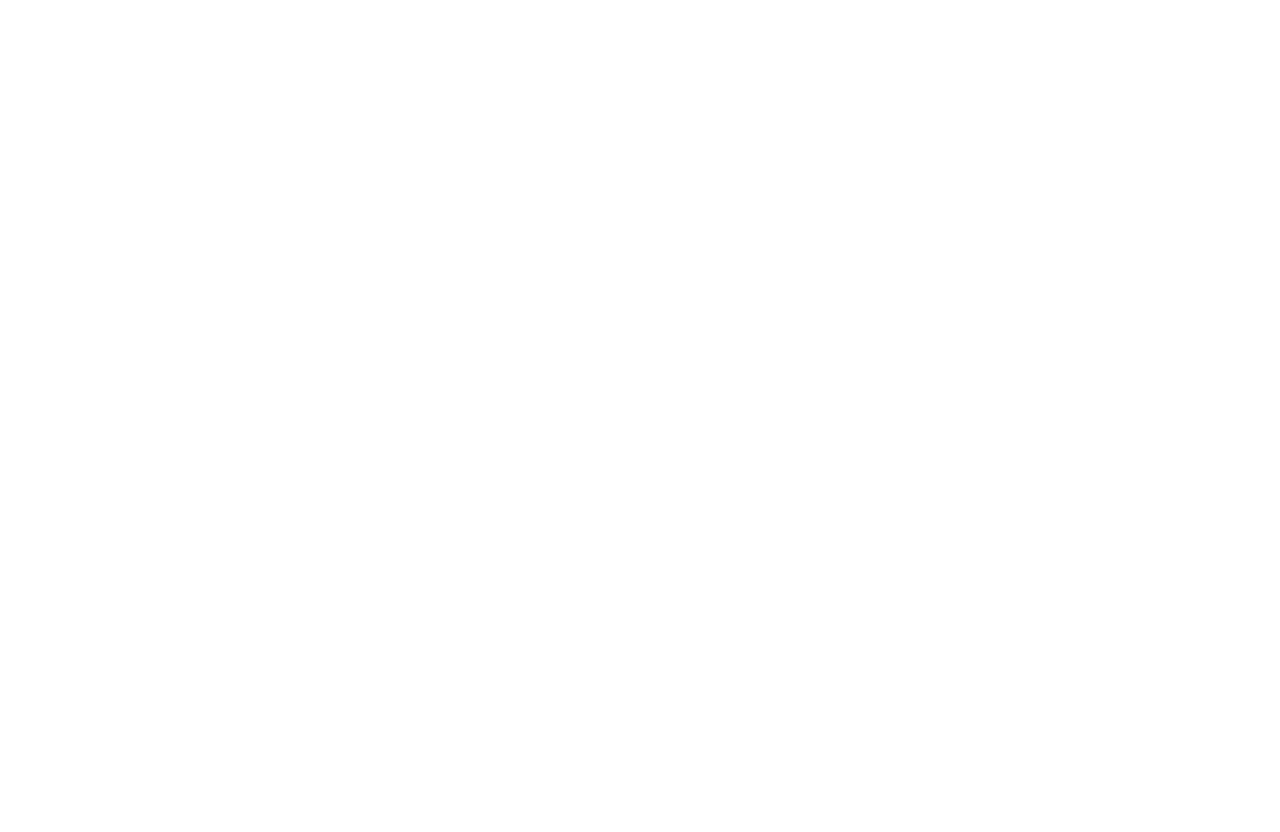
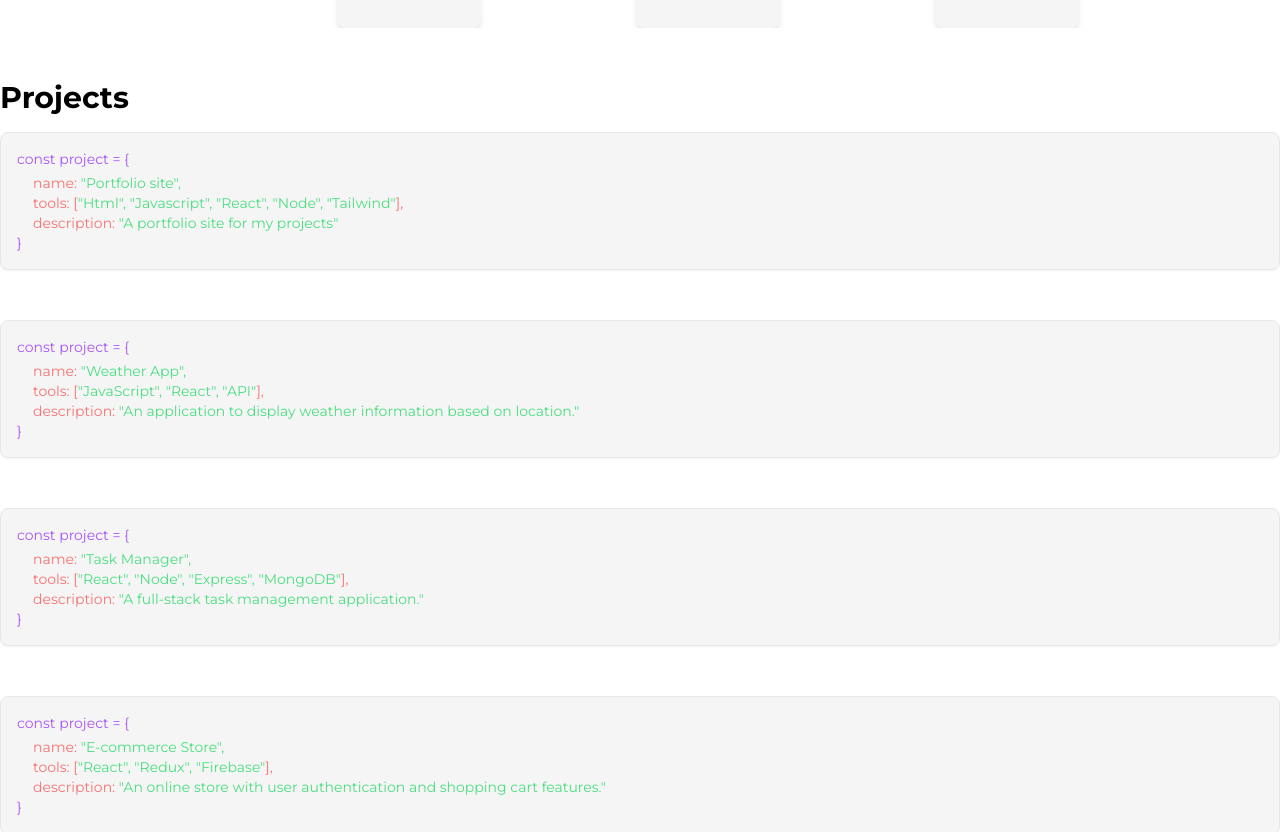
Before and after one commit to EnstromJohan/Portfolio, a React (Create React App) app in the folder react-site/: page / in a window 1280 px wide. Shown: the part 3320-4152 px from the top of the page. Before the commit the page ends 3804 px from the top, so only its background shows below. Built offline with nearby package versions, Linux system fonts and the light colour scheme.

Commit message:
Added Projects component, using cards and scroll function

```diff
--- a/react-site/src/App.jsx
+++ b/react-site/src/App.jsx
@@ -3,7 +3,9 @@
 import Landing from "./components/Landing";
 import AboutMe from "./components/AboutMe";
 import Skills from "./components/Skills";
+import Projects from "./components/Projects";
 import './index.css';
+// import Projects from "./components/Projects";
 
 const App = () => {
     const [darkMode, setDarkMode] = useState(false);
@@ -19,12 +21,11 @@
             <div
                 className={`fixed top-0 left-0 z-[-2] w-full h-full transition-all duration-500 ${darkMode ? 'bg-neutral-950' : 'bg-white'} bg-[radial-gradient(ellipse_80%_80%_at_50%_20%,rgba(120,119,198,0.3),rgba(255,255,255,0))]`}
             ></div>
-
-            {/* Header Component */}
             <Header toggleDarkMode={toggleDarkMode} darkMode={darkMode} />
-            <Landing darkMode={darkMode}/>
-            <AboutMe darkMode={darkMode} />
-            <Skills darkmode={darkMode} />
+            <Landing />
+            <AboutMe />
+            <Skills />
+            <Projects />
         </div>
     );
 };
--- a/react-site/src/components/AboutMe.jsx
+++ b/react-site/src/components/AboutMe.jsx
@@ -52,7 +52,7 @@
             <img
                 src={image}
                 alt="Photo"
-                className="pt-20 w-4/5 h-auto rounded-e-full transition-opacity duration-1000 ease-in-out opacity-0 fade-in grayscale -ml-8"
+                className="pt-20 w-4/5 h-auto rounded-e-full transition-opacity duration-1000 ease-in-out opacity-0 grayscale -ml-8"
             />
         </section>
     );
--- /dev/null
+++ b/react-site/src/components/Projects.jsx
@@ -0,0 +1,115 @@
+import React, { useEffect, useRef } from "react";
+
+const projects = [
+    {
+        name: 'Portfolio site',
+        tools: ['Html', 'Javascript', 'React', 'Node', 'Tailwind'],
+        description: 'A portfolio site for my projects',
+    },
+    {
+        name: 'Weather App',
+        tools: ['JavaScript', 'React', 'API'],
+        description: 'An application to display weather information based on location.',
+    },
+    {
+        name: 'Task Manager',
+        tools: ['React', 'Node', 'Express', 'MongoDB'],
+        description: 'A full-stack task management application.',
+    },
+    {
+        name: 'E-commerce Store',
+        tools: ['React', 'Redux', 'Firebase'],
+        description: 'An online store with user authentication and shopping cart features.',
+    },
+    {
+        name: 'E-commerce Store',
+        tools: ['React', 'Redux', 'Firebase'],
+        description: 'An online store with user authentication and shopping cart features.',
+    },
+    {
+        name: 'E-commerce Store',
+        tools: ['React', 'Redux', 'Firebase'],
+        description: 'An online store with user authentication and shopping cart features.',
+    },
+    {
+        name: 'E-commerce Store',
+        tools: ['React', 'Redux', 'Firebase'],
+        description: 'An online store with user authentication and shopping cart features.',
+    },
+];
+
+const Projects = () => {
+    const projectRefs = useRef([]);
+
+    useEffect(() => {
+        const observer = new IntersectionObserver(
+            (entries) => {
+                entries.forEach((entry) => {
+                    if (entry.isIntersecting) {
+                        entry.target.classList.add('stacked-visible');
+                    } else {
+                        entry.target.classList.remove('stacked-visible');
+                    }
+                });
+            },
+            { threshold: 0.1 }
+        );
+
+        projectRefs.current.forEach((ref) => {
+            if (ref) {
+                observer.observe(ref);
+            }
+        });
+
+        return () => {
+            projectRefs.current.forEach((ref) => {
+                if (ref) {
+                    observer.unobserve(ref);
+                }
+            });
+        };
+    }, []);
+
+    return (
+        <section className="min-h-screen flex flex-col justify-start text-black dark:text-white">
+            <h3 className="text-3xl text-left font-bold mb-4">Projects</h3>
+            <div className="relative w-full max-4-xl">
+                {projects.map((project, index) => (
+                    <div
+                        key={index}
+                        ref={(el) => (projectRefs.current[index] = el)}
+                        className={`stack-card transition-all duration-700 ease-in-out p-4 border rounded-lg shadow-sm bg-neutral-100 dark:bg-neutral-800`}
+                        style={{
+                            position: 'sticky',
+                            top: `${index * 40}px`, // overlapping effect when scrolling
+                            zIndex: index,
+                            marginBottom: '50px',
+                        }}
+                    >
+                        <p className="text-sm mb-1 text-purple-500">{`const project = {`}</p>
+                        <div className="pl-4">
+                            <p className="text-sm text-red-400">
+                                name: <span className="text-green-400 dark:text-white">"{project.name}",</span>
+                            </p>
+                            <p className="text-sm text-red-400">
+                                tools: [
+                                {project.tools.map((tool, i) => (
+                                    <span key={i} className="text-green-400 dark:text-white">
+                                        "{tool}"{i < project.tools.length - 1 ? ', ' : ''}
+                                    </span>
+                                ))}
+                                ],
+                            </p>
+                            <p className="text-sm text-red-400">
+                                description: <span className="text-green-400 dark:text-white">"{project.description}"</span>
+                            </p>
+                        </div>
+                        <p className="text-sm text-purple-500">{`}`}</p>
+                    </div>
+                ))}
+            </div>
+        </section>
+    );
+};
+
+export default Projects;
--- a/react-site/src/components/Skills.jsx
+++ b/react-site/src/components/Skills.jsx
@@ -71,10 +71,10 @@
   return (
     <section
       ref={skillsRef}
-      className="min-h-screen flex flex-col items-center justify-start p-8 pt-20 opacity-0 fade-in transition-opacity duration-1000 ease-in-out text-black dark:text-white"
+      className="flex flex-col items-center justify-start p-8 pt-20 opacity-0 fade-in transition-opacity duration-1000 ease-in-out text-black dark:text-white my-5"
     >
       <div className="w-full max-w-4xl">
-        <h3 className="text-3xl text-right mb-2 mt-10">Skills</h3>
+        <h3 className="text-3xl text-right mb-6 mt-10">Skills</h3>
         <Slider {...settings}>
           {skills.map((skill, index) => (
             <div key={index} className="px-4">
--- a/react-site/src/index.css
+++ b/react-site/src/index.css
@@ -20,7 +20,12 @@
 
 code {
   font-family: source-code-pro, Menlo, Monaco, Consolas, 'Courier New',
-    monospace;
+  monospace;
+}
+
+h3 {
+  font-family: 'Montserrat', sans-serif;
+  font-weight: 400; /* Light version */
 }
 
 .logo-path {
@@ -47,7 +52,8 @@
 
 .fade-in {
   opacity: 0;
-  transform: translateY(40px);
+  transform: translateY(50px);
+  transition: opacity 1s ease-in-out
 }
 
 .fade-in-visible {
@@ -56,7 +62,14 @@
   transition: opacity 1s ease-in-out, transform 1s ease-in-out;
 }
 
-h3 {
-  font-family: 'Montserrat', sans-serif;
-  font-weight: 400; /* Light version */
+.stack-card {
+  position: relative;
+  opacity: 0;
+  transform: translateY(20px);
+  transition: transform 0.5s ease-in-out, opacity 0.5s ease-in-out;
 }
+
+.stacked-visible {
+  opacity: 1;
+  transform: translateY(0);
+}
```
